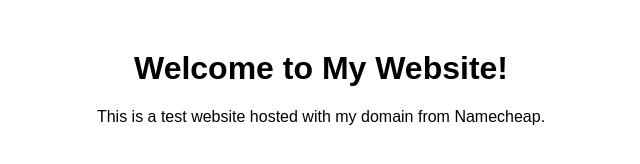
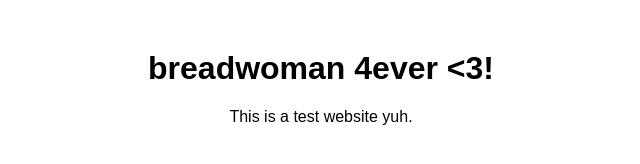
Before and after one commit to suelouiselee/my-website, a plain HTML site: page index.html in a window 1280 px wide. Shown: the whole page, without its empty margins (319-959 px from the left). Drawn offline with Linux system fonts and the light colour scheme.

Commit message:
Add files via upload
updated index.html

```diff
--- a/index.html
+++ b/index.html
@@ -13,7 +13,7 @@
     </style>
 </head>
 <body>
-    <h1>Welcome to My Website!</h1>
-    <p>This is a test website hosted with my domain from Namecheap.</p>
+    <h1>breadwoman 4ever <3!</h1>
+    <p>This is a test website yuh.</p>
 </body>
 </html>
```
